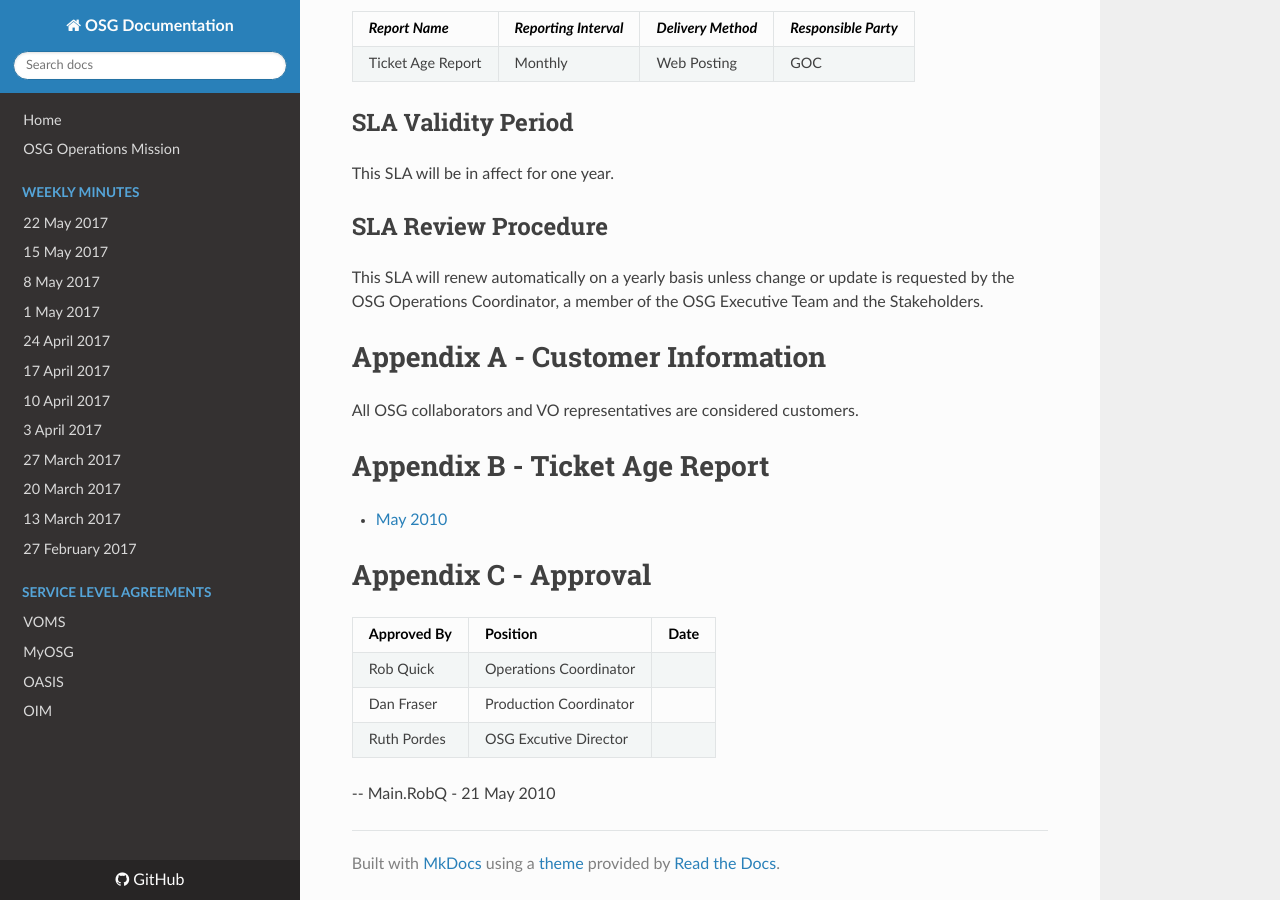
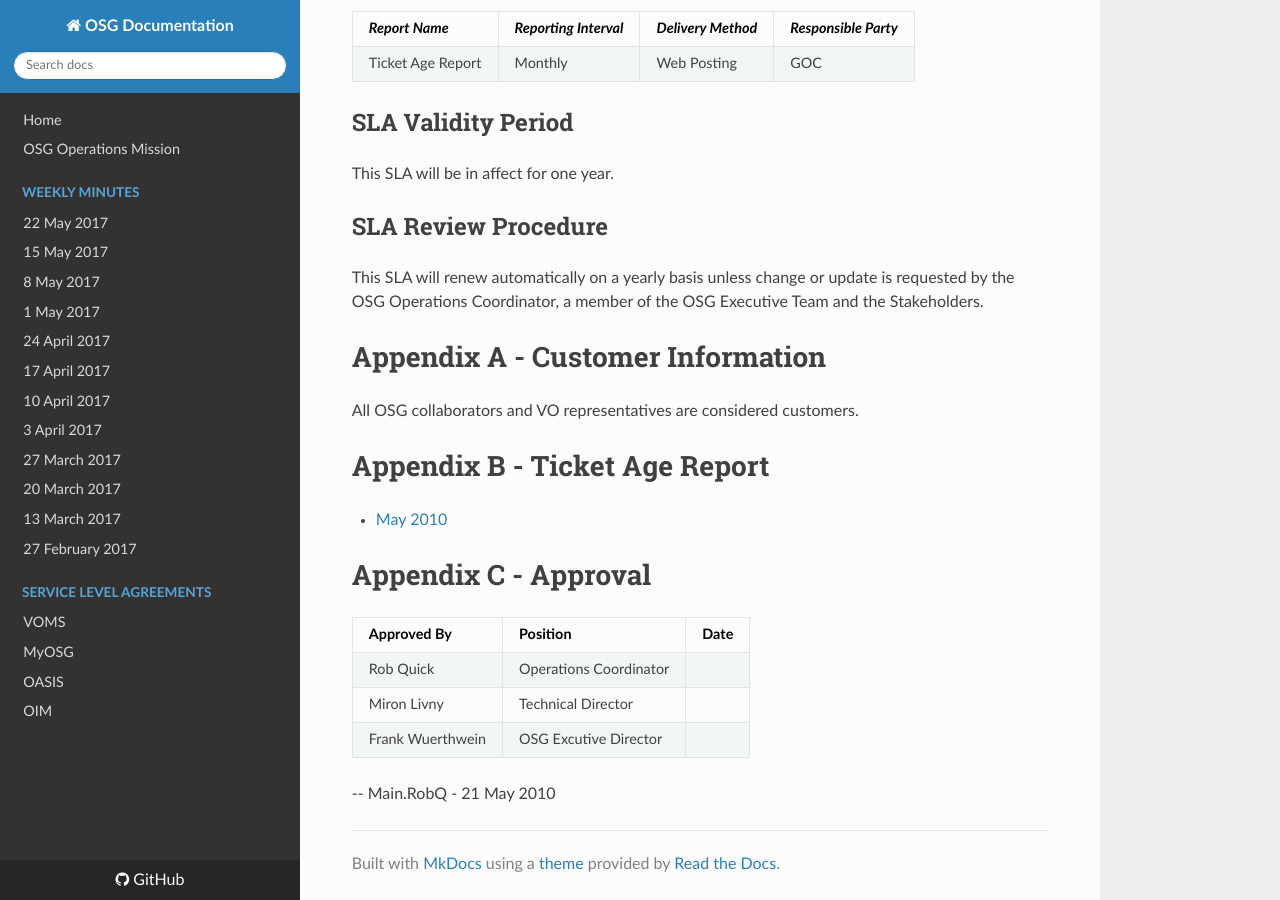
Before and after one commit to osg-htc/operations, an MkDocs documentation site: the page built from docs/SLA/servicedesk.md, in a window 1280 px wide and 900 px high, scrolled down 4017 px. Built offline with MkDocs 1.6.1, drawn with Linux system fonts in a browser that asks for light colours; nearby versions of some CDN libraries; old or Windows-style settings are respelled for this version of MkDocs.

Commit message:
Update servicedesk.md

```diff
--- a/docs/SLA/servicedesk.md
+++ b/docs/SLA/servicedesk.md
@@ -128,8 +128,8 @@ All OSG collaborators and VO representatives are considered customers.
 | Approved By | Position | Date |
 | ----------- | -------- | ---- |
 | Rob Quick | Operations Coordinator | |
-| Dan Fraser | Production Coordinator | |
-| Ruth Pordes | OSG Excutive Director | |
+| Miron Livny | Technical Director | |
+| Frank Wuerthwein | OSG Excutive Director | |
 
 
 -- Main.RobQ - 21 May 2010
```
